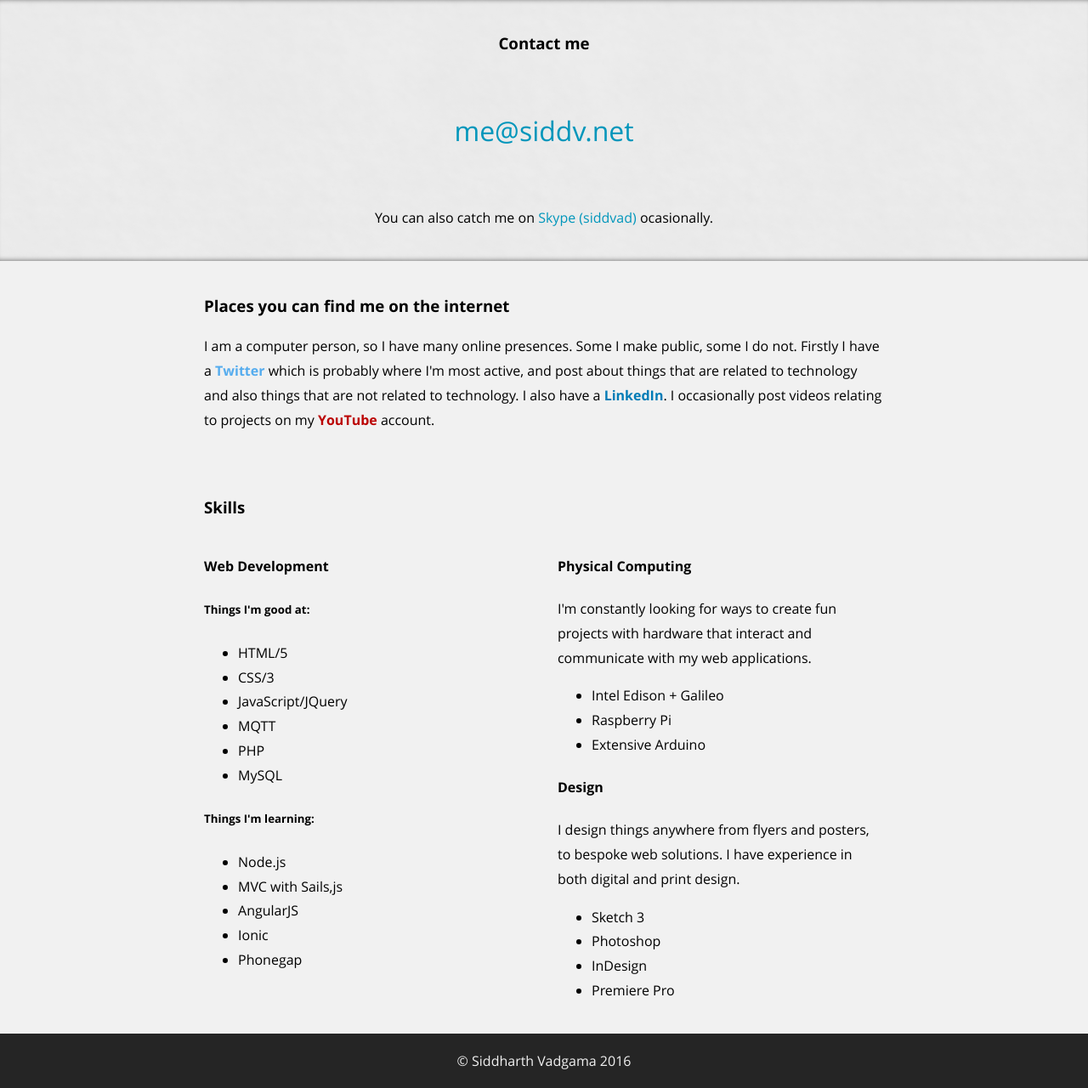
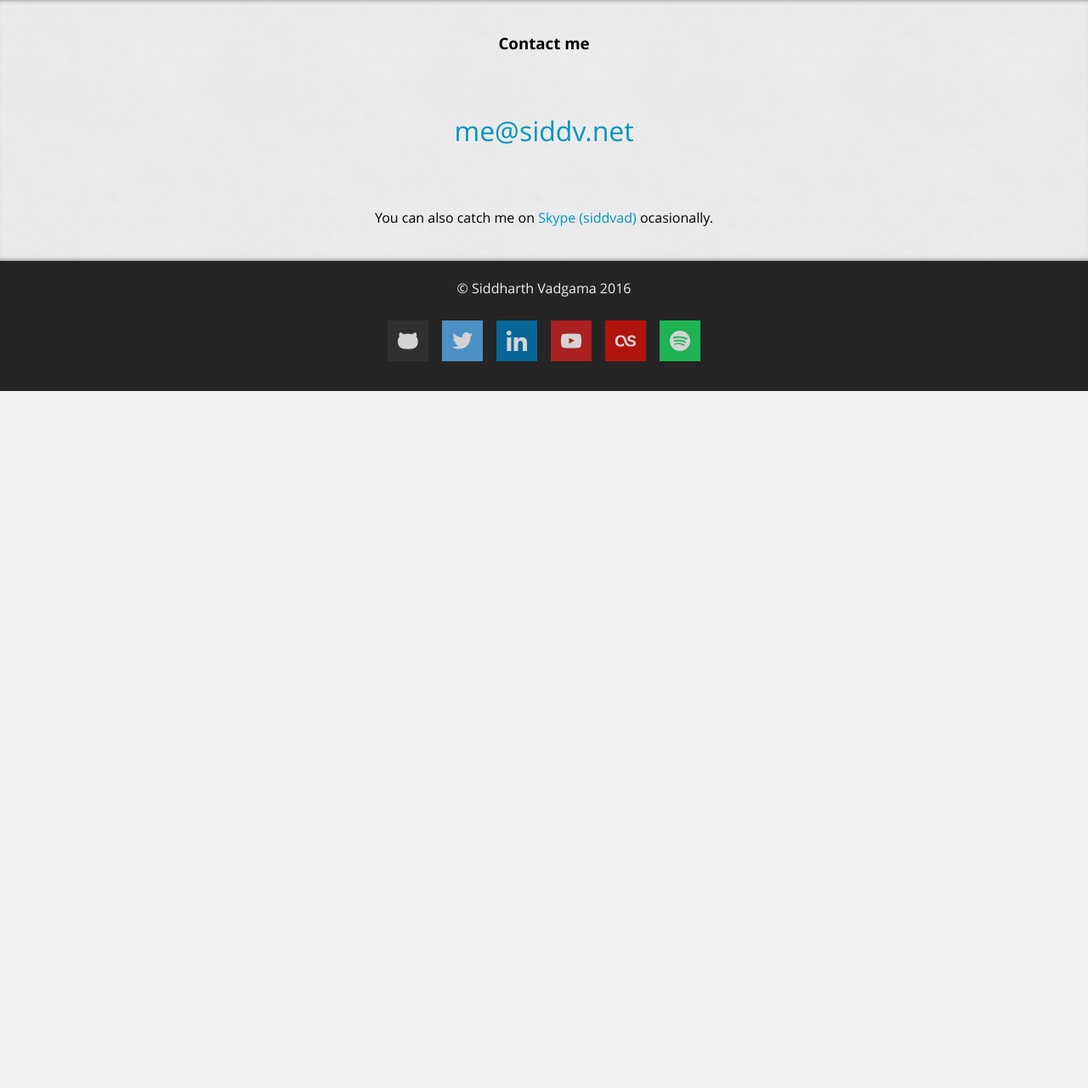
Before and after one commit to siddv/siddv-net, a PHP site: page /about-me in a window 1280 px wide. Shown: the part 738-2018 px from the top of the page at 85% size. After the commit the page ends 1198 px from the top, so only its background shows below. Run offline with PHP 8.4, Linux system fonts and the light colour scheme.

Commit message:
Removes redundant section and adds social icons

```diff
--- a/about.php
+++ b/about.php
@@ -43,143 +43,32 @@
 		</article>
 	</section>
 
-	<section class="artile full medium">
-		<article class="inner_artile">
+	<!--<section class="artile full medium">
+		<article class="inner_artile online-presence">
 			<h3>Places you can find me on the internet</h3>
-			<p>I am a computer person, so I have many online presences. Some I make public, some I do not. Firstly I have a <a href="https://twitter.com/siddvee" class="ext-link" target="_blank" id="twitter-link">Twitter</a> which is probably where I'm most active, and post about things that are related to technology and also things that are not related to technology. I also have a <a href="https://linkedin.com/in/siddv" class="ext-link" target="_blank" id="linkedin-link">LinkedIn</a>. I occasionally post videos relating to projects on my <a href="https://youtube.com/user/siddv" class="ext-link" target="_blank" id="youtube-link">YouTube</a> account.<!-- I sometimes post on Reddit too, if you're into that kinda thing - I posted a picture where <a href="http://www.reddit.com/r/techsupportmacgyver/comments/1to2p1/my_laptop_charger_kept_falling_out_presenting/" target="_blank">I stuck some velcro onto my laptop and charger</a> that a few people seemed to like.--></p>
-		</article>
-	</section>
-
-<section id="cv-skills" class="artile full medium">
-				<article class="inner_artile">
-					<h3>Skills</h3>
-
-					<div id="webskills" class="half firstof">
-
-					<h4>Web Development</h4>
-					<div>
-
-							<h5>Things I'm good at:</h5>
-								<ul>
-									<li>HTML/5</li>
-									<li>CSS/3</li>
-									<li>JavaScript/JQuery</li>
-									<li>MQTT</li>
-									<li>PHP</li>
-									<li>MySQL</li>
-								</ul>
-
-
-					</div>
-					<div>
-
-							<h5>Things I'm learning:</h5>
-								<ul>
-									<li>Node.js</li>
-									<li>MVC with Sails,js</li>
-									<li>AngularJS</li>
-									<li>Ionic</li>
-									<li>Phonegap</li>
-								</ul>
-
-
-					</div>
-					<!--<div class="third lastof">
-
-							<h5>Things I'm willing to learn:</h5>
-								<ul>
-									<li>Your technology here</li>
-									<p>I have a keen interest in learning new things, and can get comfortable with new technologies quickly.
-									</p>
-								</ul>
-
-
-					</div>-->
-					</div>
-
-					<div class="half lastof">
-						<h4>Physical Computing</h4>
-						<p>I'm constantly looking for ways to create fun projects with hardware that interact and communicate with my web applications.</p>
-						<ul>
-							<li>Intel Edison + Galileo</li>
-							<li>Raspberry Pi</li>
-							<li>Extensive Arduino</li>
-						</ul>
-
-						<h4>Design</h4>
-						<p>I design things anywhere from flyers and posters, to bespoke web solutions. I have experience in both digital and print design.</p>
-						<ul>
-							<li>Sketch 3</li>
-							<li>Photoshop</li>
-							<li>InDesign</li>
-							<li>Premiere Pro</li>
-
-
-						</ul>
-					</div>
-					<div class="clear"></div>
-
-				</article>
-			</section>
-
-	<!--<section class="artile full medium">
-		<article class="inner_artile">
-			<h3>Technical Skills</h3>
-			<h4>Design</h4>
-			<p>I design things anywhere from flyers and posters to complete branding solutions and bespoke website design. I have experience in both digital and print design.</p>
-			<ul>
-				<li>Photoshop</li>
-				<li>InDesign</li>
-				<li>Premiere Pro</li>
-			</ul>
-
-			<h4>Web Development</h4>
-			<p>I started developing when I was around 18. I'm competent in semantically and logically written HTML, as well as beating CSS until it submits to my will. I have also build my own object-oriented PHP framework/CMS from the ground up.</p>
-			<ul>
-				<li>Things that I'm pretty good at:
-					<ul>
-						<li>HTML/5</li>
-						<li>CSS/3</li>
-						<li>JavsScript/JQuery</li>
-						<li>MQTT</li>
-						<li>AJAX</li>
-						<li>Object oriented PHP</li>
-						<li>MySQL</li>
-					</ul>
-				</li>
-			</ul>
-			<ul>
-				<li>Things that I'm not as good at, but am learning:
-					<ul>
-						<li>Node.js</li>
-						<li>Python/Django with PostgreSQL</li>
-					</ul>
-				</li>
-			</ul>
-			<ul>
-				<li>Things that I'm willing to learn:
-					<ul>
-						<li>&lt;Your technology here&gt;</li>
-						<p>I have a pretty keen interest in learning new things, and like to think that I pick up and get comfortable with new technologies relative quickly.
-						</p>
-						<p>"Input! More Input!" - 'Johnny' Number 5</p>
-					</ul>
-				</li>
-			</ul>
-			<h4>Physical Computing</h4>
-			<p>Having a background in web, and ever since discovering the wonderful world of Raspberry Pi and Arduino, I've been constantly looking for ways to create fun projects with hardware that interact and communicate with web applications.</p>
-			<ul>
-				<li>Raspberry Pi</li>
-				<li>Arduino + shields
-					<ul>
-						<li>Ethernet/Wifi</li>
-						<li>MQTT</li>
-						<li>433MHz Radio Frequency</li>
-					</ul>
-				</li>
-			</ul>
+			<div class="social-images">
+				<a href="https://github.com/siddv" target="_blank">
+					<img src="/resources/images/social/social-1_square-github.svg" alt="LastFM">
+				</a>
+				<a href="https://twitter.com/siddvee" target="_blank">
+					<img src="/resources/images/social/social-1_square-twitter.svg" alt="LastFM">
+				</a>
+				<a href="https://uk.linkedin.com/in/siddv" target="_blank">
+					<img src="/resources/images/social/social-1_square-linkedin.svg" alt="LastFM">
+				</a>
+				<a href="https://youtube.com/user/siddv" target="_blank">
+					<img src="/resources/images/social/social-1_square-youtube.svg" alt="LastFM">
+				</a>
+				<a href="http://last.fm/user/siddv91" target="_blank">
+					<img src="/resources/images/social/social-1_square-lastfm.svg" alt="LastFM">
+				</a>
+				<a href="#" target="_blank">
+					<img src="/resources/images/social/social-1_square-spotify.svg" alt="LastFM">
+				</a>
+			</div>
 		</article>
 	</section>-->
+
 
 <?php
 	include($_SERVER['DOCUMENT_ROOT'].'/resources/inc/footer.php');
--- a/resources/css/styles.css
+++ b/resources/css/styles.css
@@ -621,22 +621,6 @@
 			margin-left: auto;
 		}
 
-		.ext-link{
-			font-weight: bold;
-		}
-
-		#twitter-link{
-			color: #55ACEE;
-		}
-
-		#linkedin-link{
-			color: #007bb6;
-		}
-
-		#youtube-link{
-			color: #bb0000;
-		}
-
 		#contact-me{
 			background: url(/resources/images/nice-snow.png) repeat;
 
@@ -834,3 +818,39 @@
 			}
 
 		}
+
+		.online-presence {
+			padding-bottom: 24px;
+		}
+
+		.online-presence a {
+			text-decoration: none;
+		}
+
+		.online-presence img {
+			width: 48px;
+			margin: 6px;
+			background-color: #fff;
+			opacity: 0.8;
+			-webkit-transition: opacity ease-in-out 0.1s;
+			-moz-transition: opacity ease-in-out 0.1s;
+			-o-transition: opacity ease-in-out 0.1s;
+			transition: opacity ease-in-out 0.1s;
+		}
+
+		.online-presence img:hover {
+			opacity: 1;
+		}
+
+		.social-images {
+			text-align: center;
+		}
+
+		.social-images:after {
+			visibility: hidden;
+			display: block;
+			font-size: 0;
+			content: " ";
+			clear: both;
+			height: 0;
+		}
--- a/resources/inc/footer.php
+++ b/resources/inc/footer.php
@@ -3,7 +3,30 @@
 		<footer>
 			<section id="inner_footer">
 				<span>&copy; Siddharth Vadgama <?php echo date('Y'); ?></span>
+				<article class="online-presence">
+					<div class="social-images">
+						<a href="https://github.com/siddv" target="_blank">
+							<img src="/resources/images/social/social-1_square-github.svg" alt="LastFM">
+						</a>
+						<a href="https://twitter.com/siddvee" target="_blank">
+							<img src="/resources/images/social/social-1_square-twitter.svg" alt="LastFM">
+						</a>
+						<a href="https://uk.linkedin.com/in/siddv" target="_blank">
+							<img src="/resources/images/social/social-1_square-linkedin.svg" alt="LastFM">
+						</a>
+						<a href="https://youtube.com/user/siddv" target="_blank">
+							<img src="/resources/images/social/social-1_square-youtube.svg" alt="LastFM">
+						</a>
+						<a href="http://last.fm/user/siddv91" target="_blank">
+							<img src="/resources/images/social/social-1_square-lastfm.svg" alt="LastFM">
+						</a>
+						<a href="#" target="_blank">
+							<img src="/resources/images/social/social-1_square-spotify.svg" alt="LastFM">
+						</a>
+					</div>
+				</article>
 			</section>
+
 		</footer>
 	</section>
 	<script src="/resources/js/retina.min.js"></script>
```
Also changed, not shown: resources/images/social/social-1_square-github.svg (added), resources/images/social/social-1_square-lastfm.svg (added), resources/images/social/social-1_square-linkedin.svg (added), resources/images/social/social-1_square-spotify.svg (added), resources/images/social/social-1_square-twitter.svg (added), resources/images/social/social-1_square-youtube.svg (added).
